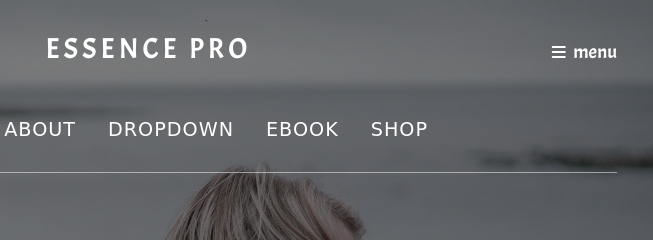
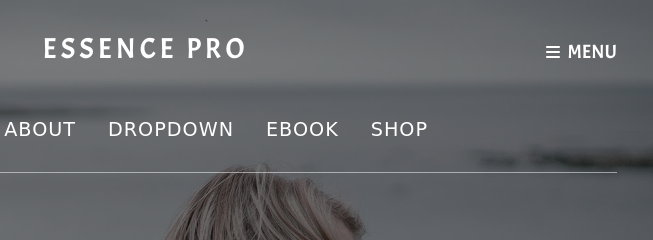
Before and after one commit to Nafario/essencepro, a plain HTML site: page index.html in a window 1280 px wide. Shown: the top 240 px of the page, 471-1124 px from the left. Drawn offline with Linux system fonts and the light colour scheme; a web font is replaced by a local one.

Commit message:
Add files via upload

```diff
--- a/index.html
+++ b/index.html
@@ -25,8 +25,8 @@
           <a href="">Essence pro</a>
         </div>
         <div class="menu-bar"><i class="fas fa-bars"></i>
-          <p class="menu-btn-hide">menu</p>
-          <p class="menu-btn">menu</p>
+          <p class="menu-btn-hide">MENU</p>
+          <p class="menu-btn">MENU</p>
         </div>
       </div>
       <nav class="nav-bar">
```
